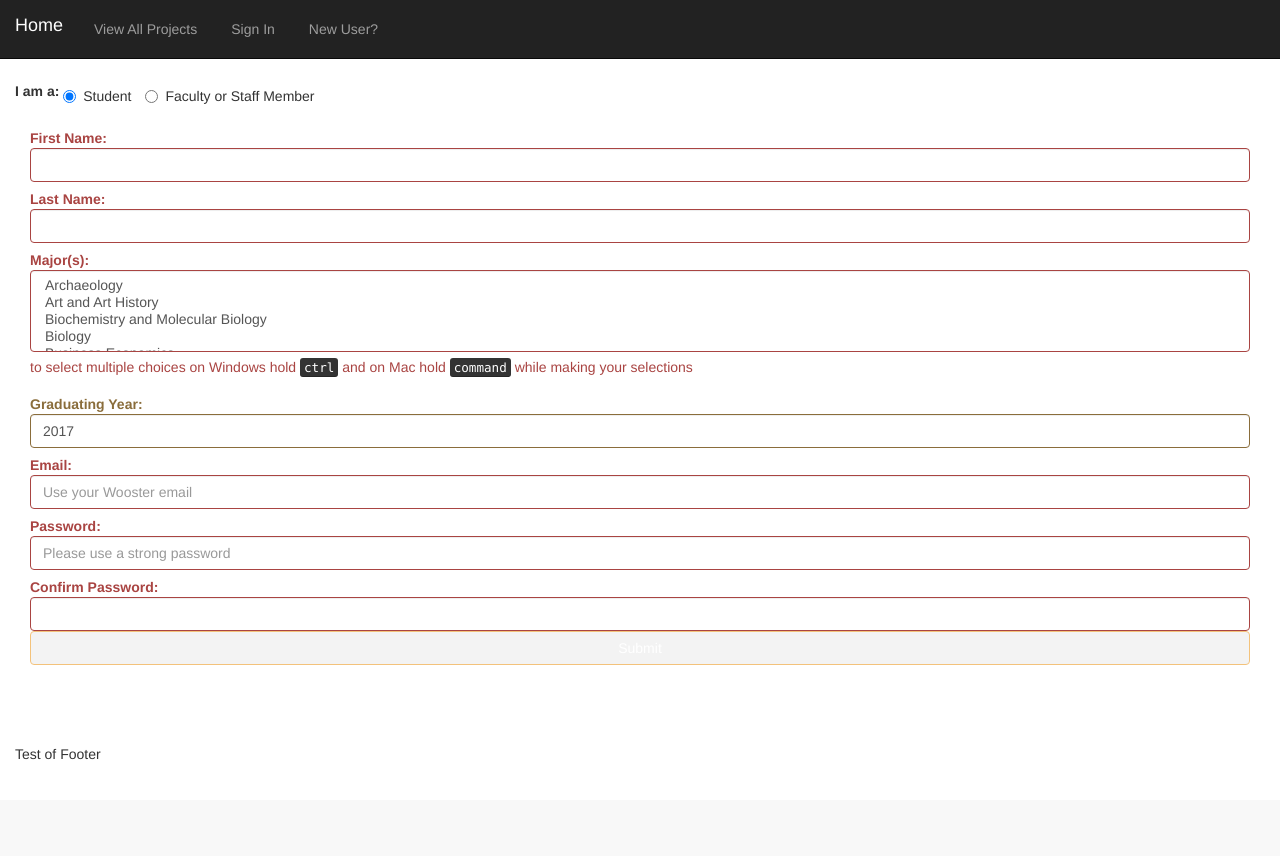
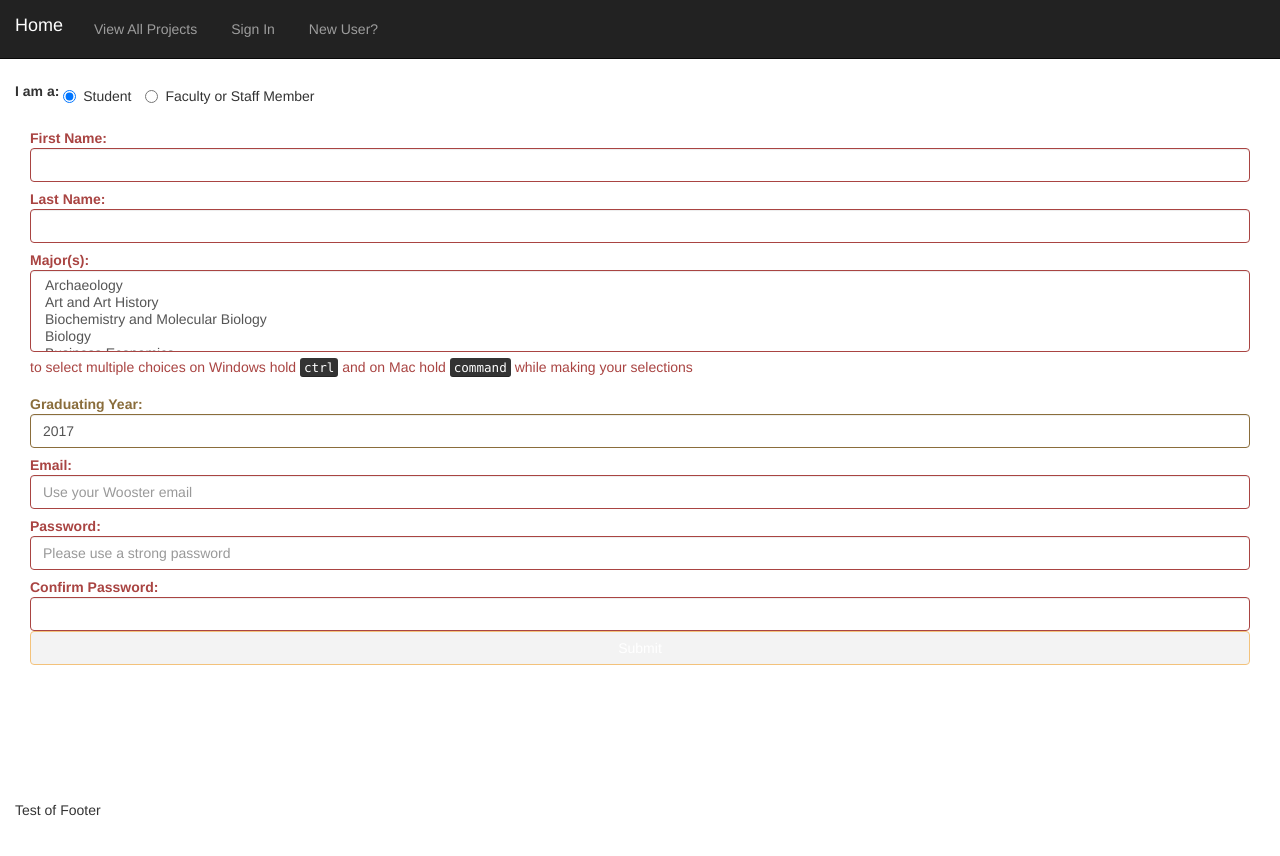
Before and after one commit to ThomasMatlak/istopics, a PHP site: page /newUser.php in a window 1280 px wide. Before the commit the page ends 760 px from the top, so only its background shows below. Run offline with PHP 8.4, Linux system fonts and the light colour scheme.

Commit message:
removed negative margin to prevent body content overlapping the footer

```diff
--- a/istopics/css/istopics.css
+++ b/istopics/css/istopics.css
@@ -16,7 +16,7 @@ height: 100%;
 min-height: 100%;
 height: auto !important;
 height: 100%;
-margin: 0 auto -4em;
+margin: 0 auto;
 }
 
 .footer, .push {
```
